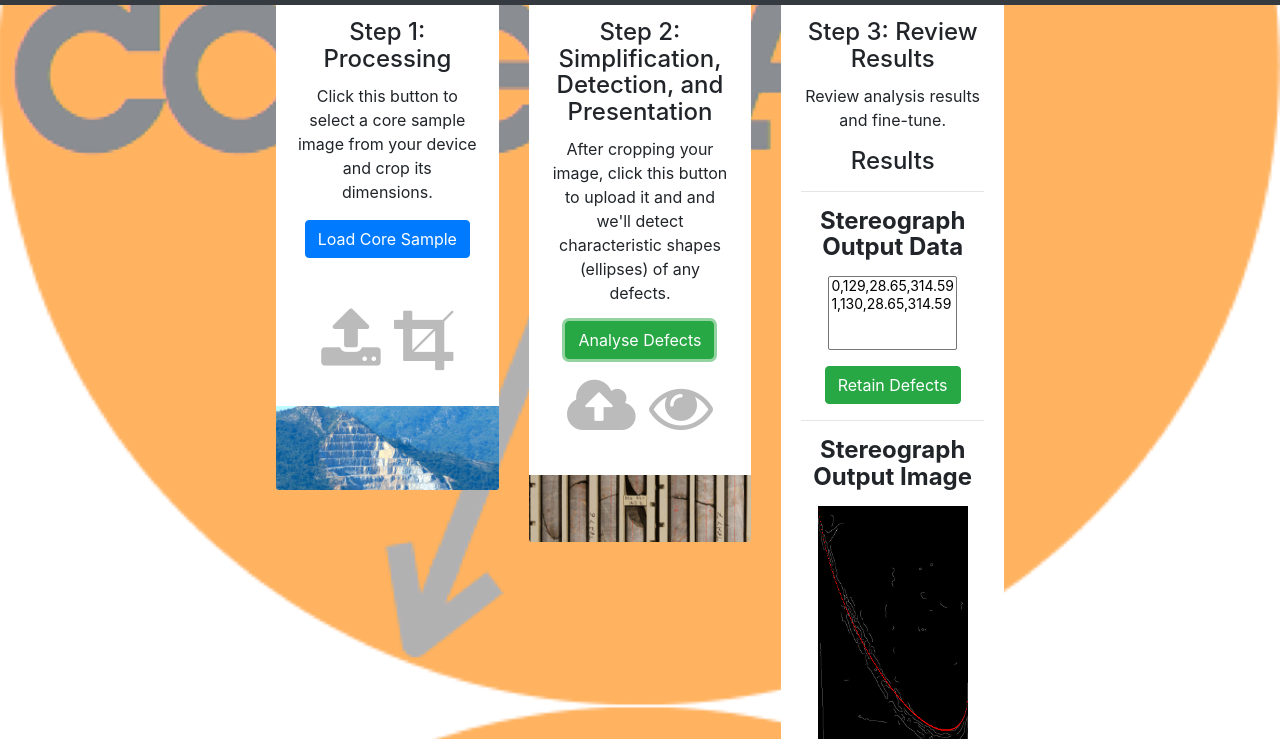
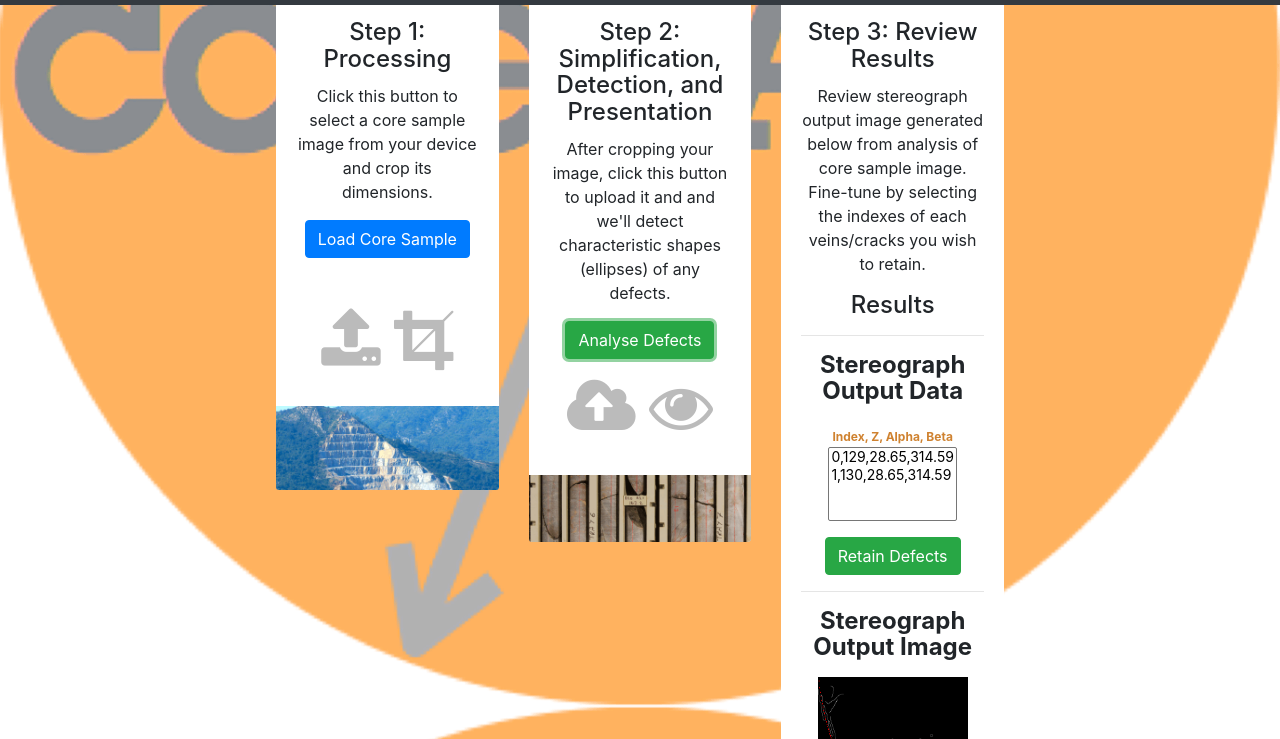
Before and after one commit to ltfschoen/core_ai, a website: page index.html in a window 1280 px wide. Both pictures are taken after a click on the button "Analyse Defects". Shown: the part 574-1313 px from the top of the page. Drawn offline with nearby package versions, Linux system fonts and the light colour scheme.

Commit message:
fix: Add label to the selection box

```diff
--- a/css/styles.css
+++ b/css/styles.css
@@ -76,6 +76,12 @@ div.card {
   font-size: 14px;
 }
 
+#selectpicker-label {
+  font-size: 12px;
+  color: #cf8230;
+  font-weight: bold;
+}
+
 @media (min-width: 576px) {
   .jumbotron {
       padding: 1rem 2rem !important;
--- a/index.html
+++ b/index.html
@@ -107,7 +107,8 @@
             <div class="card-body">
               <h4 class="card-title">Step 3: Review Results</h4>
               <p class="card-text">
-                Review analysis results and fine-tune.
+                Review stereograph output image generated below from analysis of core sample image.
+                Fine-tune by selecting the indexes of each veins/cracks you wish to retain.
               </p>
               <p>
                 <h4>Results<h4>
@@ -116,6 +117,7 @@
                 <div id="results">
                   <p><b>Stereograph Output Data</b></p>
                   <p>
+                    <span id="selectpicker-label">Index, Z, Alpha, Beta</span>
                     <select class="selectpicker" data-style="btn-info" data-selected-text-format="count" multiple title="Select ellipses to retain (index,Z,alpha,beta">
                       <option>0,129,28.65,314.59</option>
                       <option>1,130,28.65,314.59</option>
```
